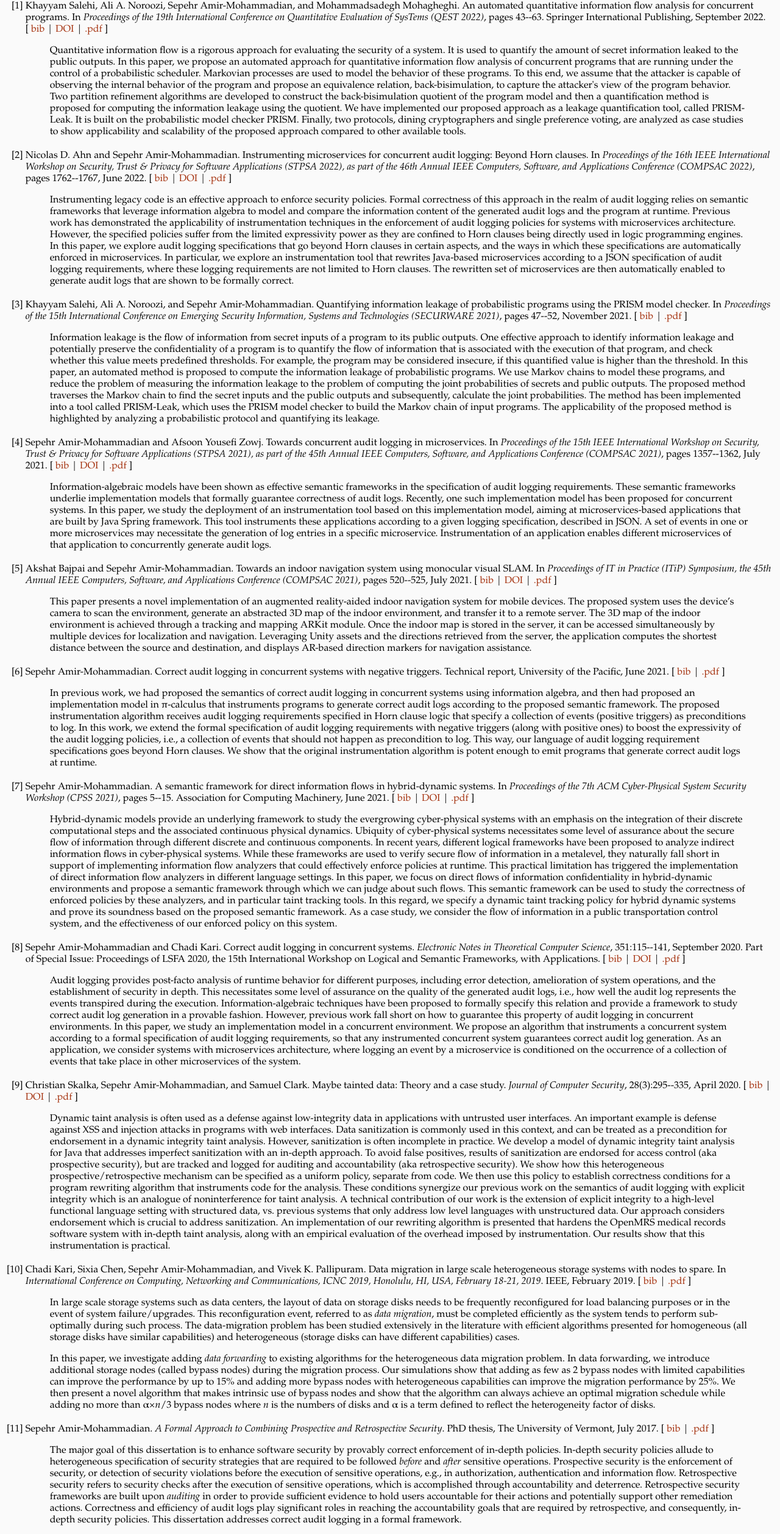
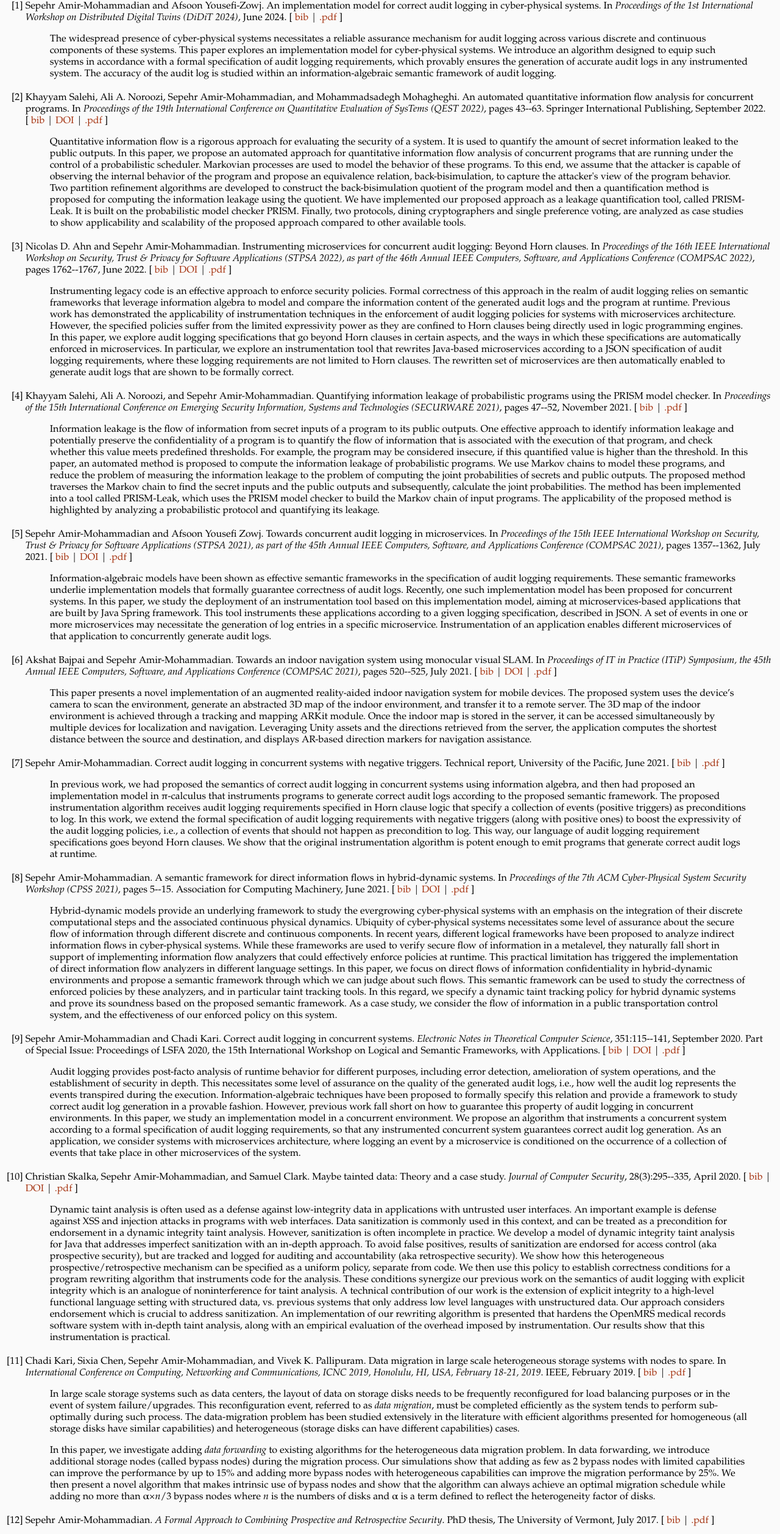
Before and after one commit to sepehram/sepehram.github.io, a plain HTML site: page pubs/pubs.html in a window 1280 px wide. Shown: the part 58-2573 px from the top of the page at 61% size. Drawn offline with Linux system fonts and the light colour scheme.

Commit message:
didit'24 pub added

```diff
--- a/pubs/pubs.html
+++ b/pubs/pubs.html
@@ -19,7 +19,32 @@
 
 <tr valign="top">
 <td align="right" class="bibtexnumber">
-[<a name="salehi-noroozi-amirmoh-mohagheghi-qest22">1</a>]
+[<a name="amirmoh-zowj-didit24">1</a>]
+</td>
+<td class="bibtexitem">
+Sepehr Amir-Mohammadian and Afsoon Yousefi-Zowj.
+ An implementation model for correct audit logging in cyber-physical
+  systems.
+ In <em>Proceedings of the 1st International Workshop on Distributed
+  Digital Twins (DiDiT 2024)</em>, June 2024.
+[&nbsp;<a href="pubs_bib.html#amirmoh-zowj-didit24">bib</a>&nbsp;|
+<a href="https://sepehram.github.io/pubs/didit24.pdf">.pdf</a>&nbsp;]
+<blockquote>
+The widespread presence of cyber-physical systems necessitates a reliable assurance mechanism for
+		audit logging across various discrete and continuous components of these systems. This paper explores
+		an implementation model for cyber-physical systems. We introduce an algorithm designed to equip such
+		systems in accordance with a formal specification of audit logging requirements, which provably ensures
+		the generation of accurate audit logs in any instrumented system. The accuracy of the audit log is studied
+		within an information-algebraic semantic framework of audit logging.
+</blockquote>
+
+</td>
+</tr>
+
+
+<tr valign="top">
+<td align="right" class="bibtexnumber">
+[<a name="salehi-noroozi-amirmoh-mohagheghi-qest22">2</a>]
 </td>
 <td class="bibtexitem">
 Khayyam Salehi, Ali&nbsp;A. Noroozi, Sepehr Amir-Mohammadian, and Mohammadsadegh
@@ -54,7 +79,7 @@ Quantitative information flow is a rigorous approach for evaluating the security
 
 <tr valign="top">
 <td align="right" class="bibtexnumber">
-[<a name="ahn-amirmoh-stpsa22">2</a>]
+[<a name="ahn-amirmoh-stpsa22">3</a>]
 </td>
 <td class="bibtexitem">
 Nicolas&nbsp;D. Ahn and Sepehr Amir-Mohammadian.
@@ -90,7 +115,7 @@ Instrumenting legacy code is an effective approach to enforce security policies.
 
 <tr valign="top">
 <td align="right" class="bibtexnumber">
-[<a name="salehi-noroozi-amirmoh-securware21">3</a>]
+[<a name="salehi-noroozi-amirmoh-securware21">4</a>]
 </td>
 <td class="bibtexitem">
 Khayyam Salehi, Ali&nbsp;A. Noroozi, and Sepehr Amir-Mohammadian.
@@ -123,7 +148,7 @@ Information leakage is the flow of information from secret inputs of a program t
 
 <tr valign="top">
 <td align="right" class="bibtexnumber">
-[<a name="amirmoh-zowj-stpsa21">4</a>]
+[<a name="amirmoh-zowj-stpsa21">5</a>]
 </td>
 <td class="bibtexitem">
 Sepehr Amir-Mohammadian and Afsoon&nbsp;Yousefi Zowj.
@@ -154,7 +179,7 @@ Information-algebraic models have been shown as effective semantic frameworks in
 
 <tr valign="top">
 <td align="right" class="bibtexnumber">
-[<a name="bajpai-amirmoh-itip21">5</a>]
+[<a name="bajpai-amirmoh-itip21">6</a>]
 </td>
 <td class="bibtexitem">
 Akshat Bajpai and Sepehr Amir-Mohammadian.
@@ -183,7 +208,7 @@ This paper presents a novel implementation of an augmented reality-aided indoor
 
 <tr valign="top">
 <td align="right" class="bibtexnumber">
-[<a name="amirmoh-tr21">6</a>]
+[<a name="amirmoh-tr21">7</a>]
 </td>
 <td class="bibtexitem">
 Sepehr Amir-Mohammadian.
@@ -212,7 +237,7 @@ In previous work, we had proposed the semantics of correct audit logging in conc
 
 <tr valign="top">
 <td align="right" class="bibtexnumber">
-[<a name="amirmoh-cpss21">7</a>]
+[<a name="amirmoh-cpss21">8</a>]
 </td>
 <td class="bibtexitem">
 Sepehr Amir-Mohammadian.
@@ -253,7 +278,7 @@ Hybrid-dynamic models provide an underlying framework to study the
 
 <tr valign="top">
 <td align="right" class="bibtexnumber">
-[<a name="amirmoh-kari-lsfa20">8</a>]
+[<a name="amirmoh-kari-lsfa20">9</a>]
 </td>
 <td class="bibtexitem">
 Sepehr Amir-Mohammadian and Chadi Kari.
@@ -290,7 +315,7 @@ Audit logging provides post-facto analysis of runtime behavior for
 
 <tr valign="top">
 <td align="right" class="bibtexnumber">
-[<a name="skalka-amirmoh-clark-jcs20">9</a>]
+[<a name="skalka-amirmoh-clark-jcs20">10</a>]
 </td>
 <td class="bibtexitem">
 Christian Skalka, Sepehr Amir-Mohammadian, and Samuel Clark.
@@ -333,7 +358,7 @@ Dynamic taint analysis is often used as a defense against
 
 <tr valign="top">
 <td align="right" class="bibtexnumber">
-[<a name="kari-chen-amirmoh-vivek-icnc19">10</a>]
+[<a name="kari-chen-amirmoh-vivek-icnc19">11</a>]
 </td>
 <td class="bibtexitem">
 Chadi Kari, Sixia Chen, Sepehr Amir-Mohammadian, and Vivek&nbsp;K. Pallipuram.
@@ -373,7 +398,7 @@ In large scale storage systems such as data centers,  the layout of data
 
 <tr valign="top">
 <td align="right" class="bibtexnumber">
-[<a name="amirmoh-phd-thesis">11</a>]
+[<a name="amirmoh-phd-thesis">12</a>]
 </td>
 <td class="bibtexitem">
 Sepehr Amir-Mohammadian.
@@ -428,7 +453,7 @@ The major goal of this dissertation is to enhance software security by
 
 <tr valign="top">
 <td align="right" class="bibtexnumber">
-[<a name="amirmoh-skalka-plas16">12</a>]
+[<a name="amirmoh-skalka-plas16">13</a>]
 </td>
 <td class="bibtexitem">
 Sepehr Amir-Mohammadian and Christian Skalka.
@@ -462,7 +487,7 @@ Dynamic taint analysis can be used as a defense against
 
 <tr valign="top">
 <td align="right" class="bibtexnumber">
-[<a name="amirmoh-chong-skalka-post16">13</a>]
+[<a name="amirmoh-chong-skalka-post16">14</a>]
 </td>
 <td class="bibtexitem">
 Sepehr Amir-Mohammadian, Stephen Chong, and Christian Skalka.
@@ -496,7 +521,7 @@ Retrospective security has become increasingly important to the
 
 <tr valign="top">
 <td align="right" class="bibtexnumber">
-[<a name="amirmoh-chong-skalka-law15">14</a>]
+[<a name="amirmoh-chong-skalka-law15">15</a>]
 </td>
 <td class="bibtexitem">
 Sepehr Amir-Mohammadian, Stephen Chong, and Christian Skalka.
@@ -526,7 +551,7 @@ Retrospective security is an important element of layered
 
 <tr valign="top">
 <td align="right" class="bibtexnumber">
-[<a name="amirmoh-chong-skalka-tr15">15</a>]
+[<a name="amirmoh-chong-skalka-tr15">16</a>]
 </td>
 <td class="bibtexitem">
 Sepehr Amir-Mohammadian, Stephen Chong, and Christian Skalka.
@@ -559,7 +584,7 @@ Auditing has become increasingly important to the theory and
 
 <tr valign="top">
 <td align="right" class="bibtexnumber">
-[<a name="amirmoh-fallah-clss13">16</a>]
+[<a name="amirmoh-fallah-clss13">17</a>]
 </td>
 <td class="bibtexitem">
 Sepehr Amir-Mohammadian and Mehran&nbsp;S. Fallah.
```
Also changed, not shown: pubs/pubs_bib.html (+17 -0 lines), 1 other file.
